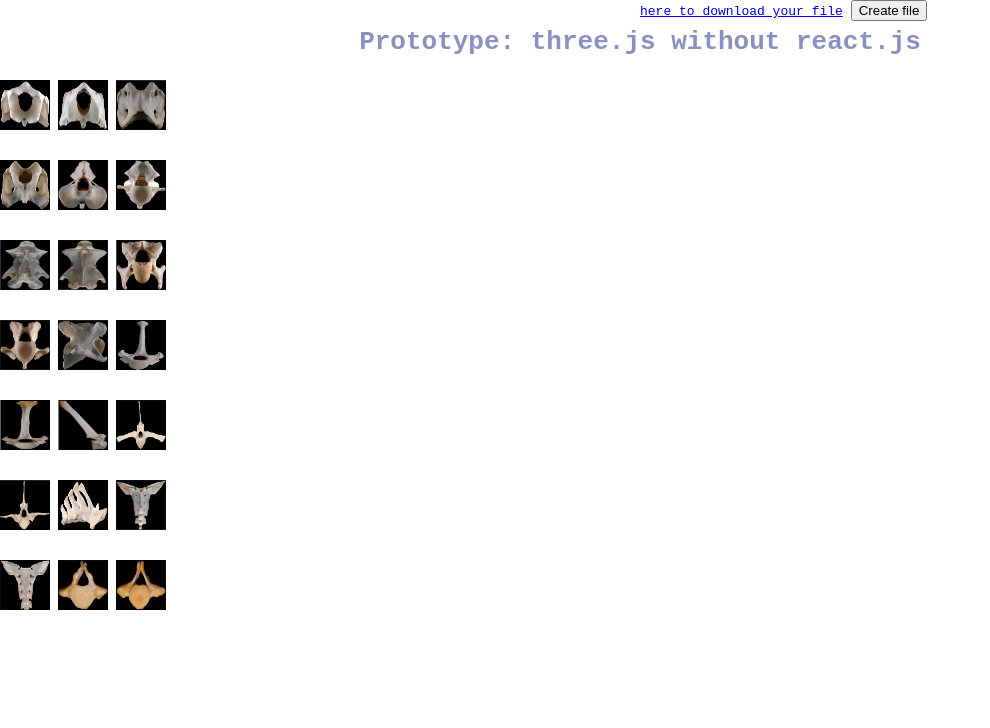
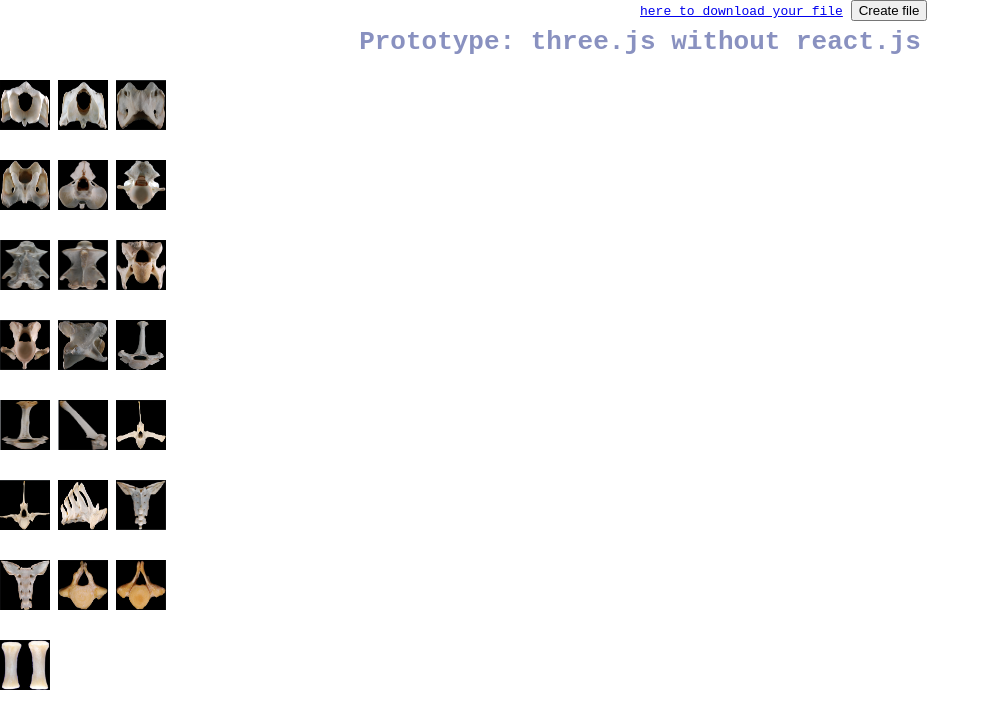
Before and after one commit to YoneMoreno/protoype-canvas, a plain HTML site: page my_nrrd_work.html in a window 1280 px wide. Shown: the top 728 px of the page, without its empty margins (0-990 px from the left). Drawn offline with nearby package versions, Linux system fonts and the light colour scheme; no server answers.

Commit message:
Eight row

```diff
--- a/css/styles.css
+++ b/css/styles.css
@@ -49,6 +49,11 @@ body {
     left:0;
     top:70%;
 }
+.leftEightRow{
+    position:absolute;
+    left:0;
+    top:80%;
+}
 
 .column {
     float: left;
--- a/my_nrrd_work.html
+++ b/my_nrrd_work.html
@@ -88,6 +88,10 @@
         <a href="my_nrrd_work.html?originalImgPath=models/nrrd/columna21.nrrd&segmentedImgPath=models/nrrd/columnasegmentado21.nrrd"><img
                 src="models/png/columna21.png" width="50px" height="50px"/></a>
     </div>
+    <div class="leftEightRow">
+        <a href="my_nrrd_work.html?originalImgPath=models/nrrd/columna22.nrrd&segmentedImgPath=models/nrrd/columnasegmentado22.nrrd"><img
+                src="models/png/columna22.png" width="50px" height="50px"/></a>
+    </div>
 
     <a href="" id="a">
         here to download your file</a>
```
Also changed, not shown: models/png/columna22.PNG (added), 2 other files.
